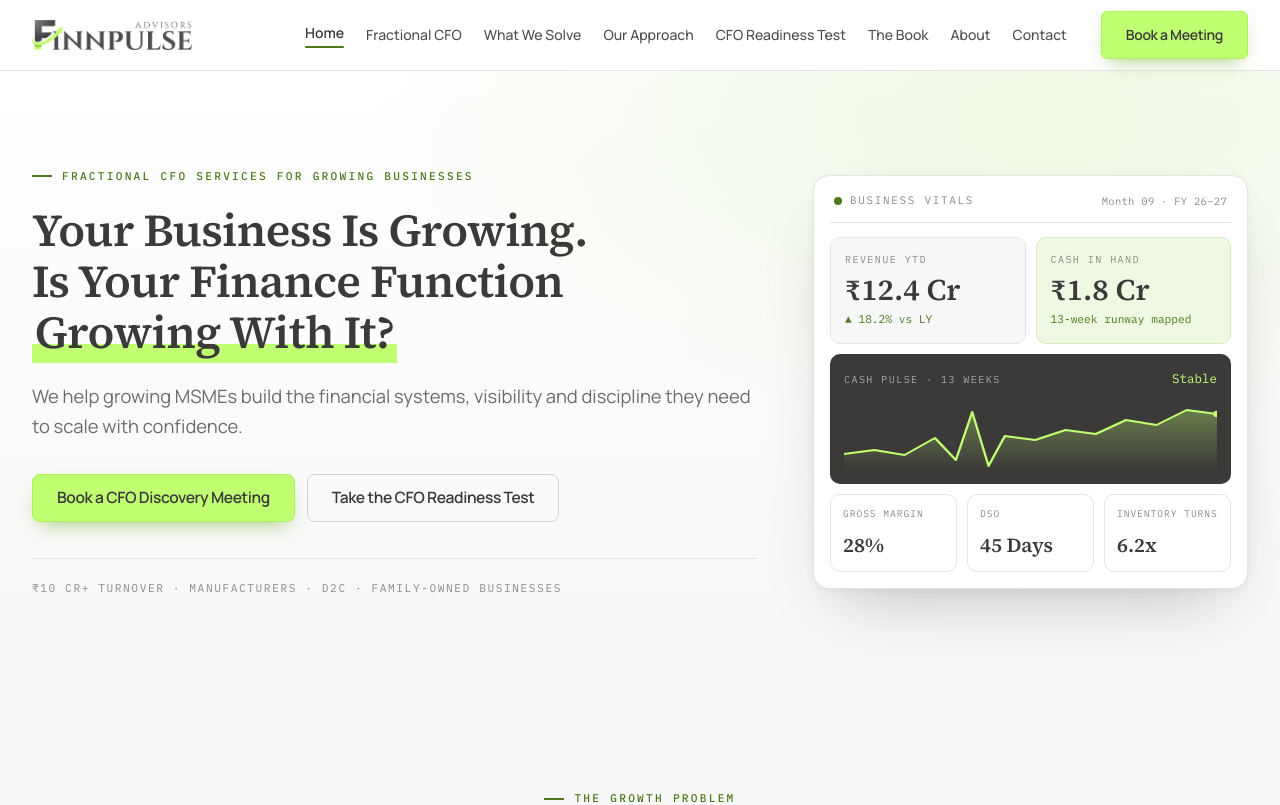
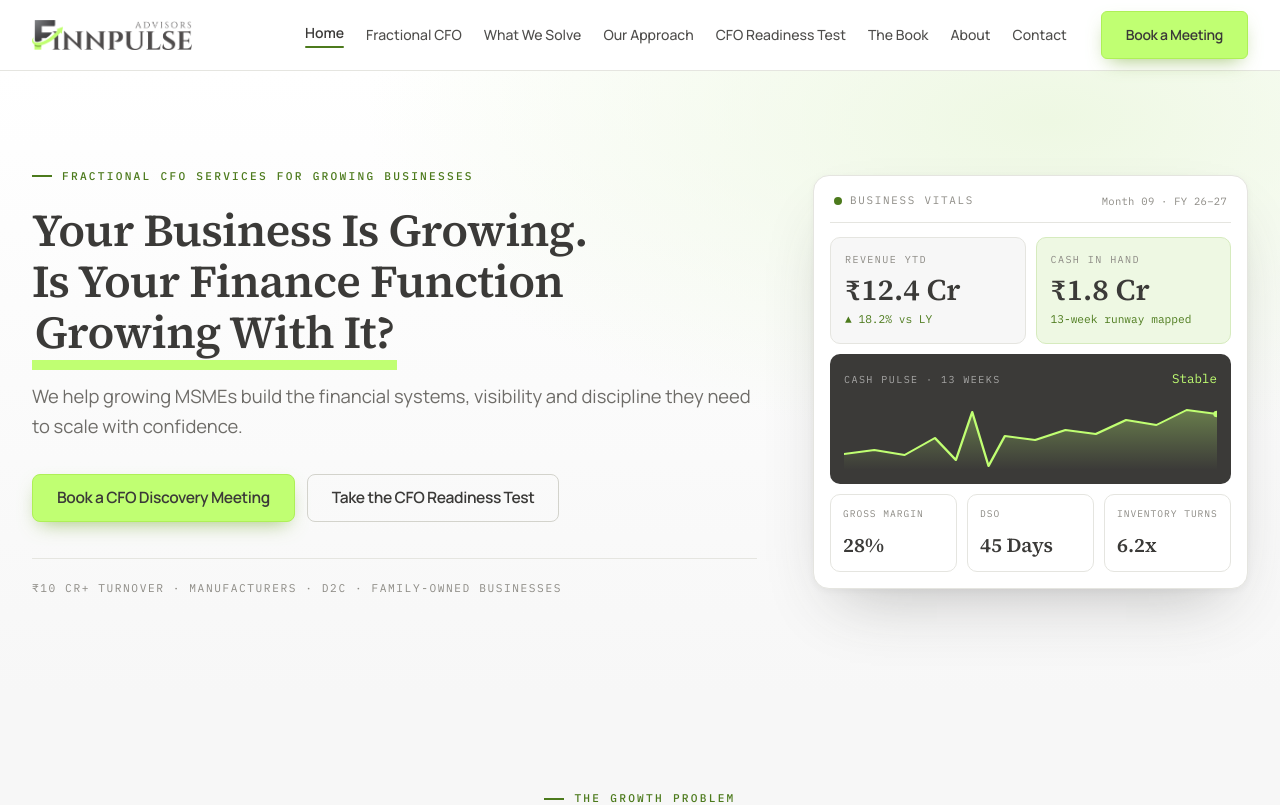
Before and after one commit to PROHIT-CoreTech/finnpulse-site, a Next.js app: page / in a window 1280 px wide. Shown: the top 805 px of the page. Built offline with nearby package versions, Linux system fonts and the light colour scheme.

Commit message:
Reduce green underline thickness to 15% and position below text without overlapping

```diff
--- a/src/components/ui/Highlight.tsx
+++ b/src/components/ui/Highlight.tsx
@@ -19,8 +19,9 @@ export default function Highlight({
     <span
       className={`${light ? 'text-white' : 'text-inherit'} [-webkit-box-decoration-break:clone] [box-decoration-break:clone] ${className}`}
       style={{
-        backgroundImage: 'linear-gradient(to top, #C0FF72 30%, transparent 30%)',
+        backgroundImage: 'linear-gradient(to top, #C0FF72 15%, transparent 15%)',
         paddingInline: '0.06em',
+        paddingBottom: '0.15em',
       }}
     >
       {children}
```
